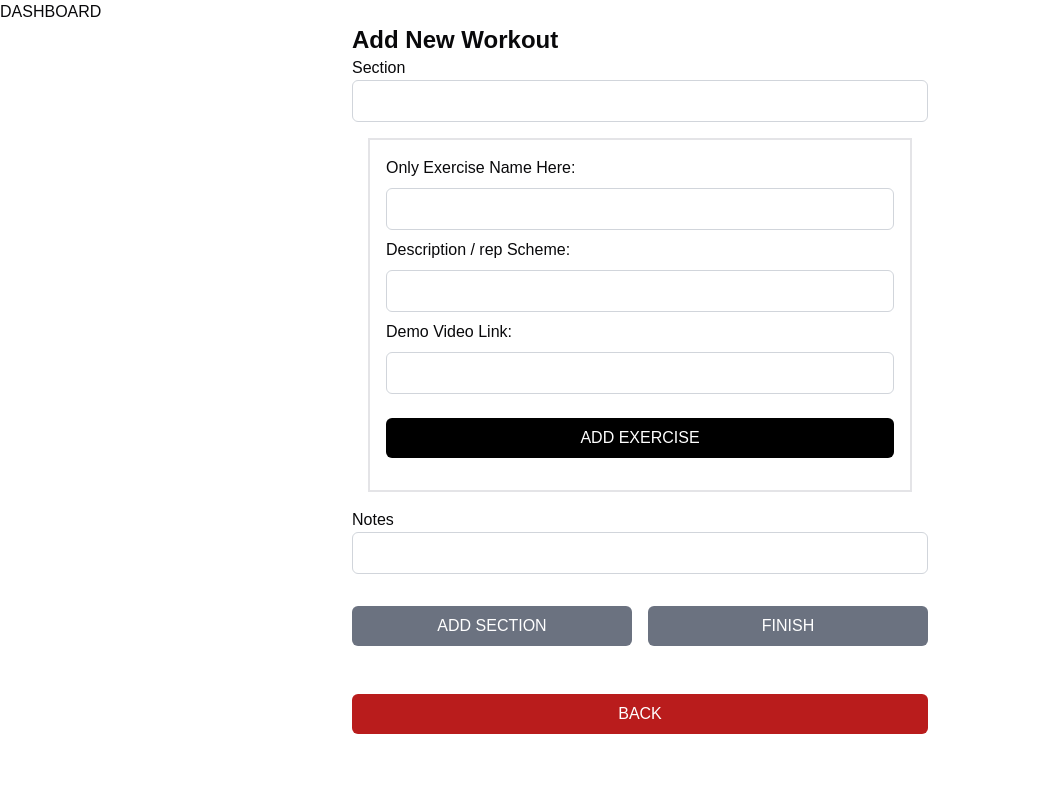
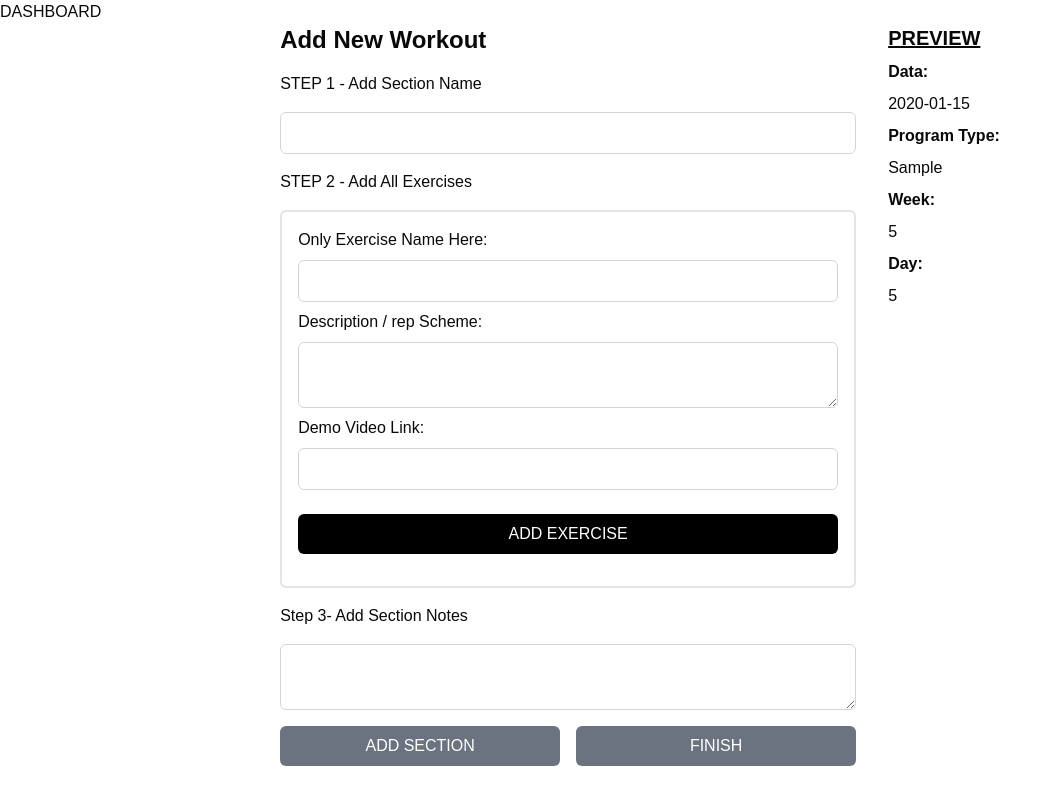
Before and after one commit to altomizawa/functional-body-building, a Next.js app: page /dashboard in a window 1280 px wide. Both pictures are taken after typing "2020-01-15", "Sample", "5", "5" into the empty fields and a click on the button "ADD SECTION". Shown: the whole page, without its empty margins (0-1061 px from the left). Built offline with nearby package versions, Linux system fonts and the light colour scheme.

Commit message:
style: change form for better UX

```diff
--- a/components/AddNewWorkoutForm.js
+++ b/components/AddNewWorkoutForm.js
@@ -17,27 +17,31 @@ const AddNewWorkoutForm = () => {
   const [section, setSection] = useState({
     section: '',
     icon: '',
-    exercises: []
+    exercises: [],
+    notes: ''
   })
 
  function getFormData(e) {
     e.preventDefault()
 
-    fetch('/api/programs/pillars/workouts', {
-      method: 'POST',
-      headers: {
-        'Content-Type': 'application/json'
-      },
-      body: JSON.stringify(newWorkout)
-    })
-    .then(res => res.json())
-    .then(data => console.log(data))
-    .catch(err => console.log(err))
-    // setNewWorkout(...newWorkout, section)
+    // fetch('/api/programs/pillars/workouts', {
+    //   method: 'POST',
+    //   headers: {
+    //     'Content-Type': 'application/json'
+    //   },
+    //   body: JSON.stringify(newWorkout)
+    // })
+    // .then(res => res.json())
+    // .then(data => console.log(data))
+    // .catch(err => console.log(err))
+
+
+    // setNewWorkout(...newWorkout, section) // I don't think this line is needed...
 
     console.log(newWorkout)
   }
 
+  // HANDLE FIRST SECTION CHANGES
   const handleChange = (e) => {
     console.log(e.target.value, e.target.name)
     setNewWorkout( prev => {
@@ -61,7 +65,7 @@ const AddNewWorkoutForm = () => {
     // addSectionValue(e.target.value)
   }
 
-  // HANDLE EXERCICES CHANGES
+  // HANDLE EXERCISES CHANGES
   const handleExerciseChange = (e) => {
     console.log(e.target.value, e.target.name)
     setExercise( prev => {
@@ -88,7 +92,8 @@ const AddNewWorkoutForm = () => {
           {
             section: value,
             icon: 'ideaIcon',
-            exercises: []
+            exercises: [],
+            notes: ''
           }
           ]
       }
@@ -136,7 +141,7 @@ const AddNewWorkoutForm = () => {
 
   return (
     <div className='w-[90%] mx-auto flex justify-center'>
-      <form name="newWorkout" onSubmit={getFormData} className='flex flex-col w-[50%] min-w-[400px]'>
+      <form name="newWorkout" onSubmit={getFormData} className='flex flex-col w-[50%] min-w-[400px] space-y-4'>
         <h2 className='text-2xl font-bold'>Add New Workout</h2>
 
         {sectionNumber === 0 ?
@@ -153,8 +158,39 @@ const AddNewWorkoutForm = () => {
           {/* <button type="button" onClick={nextStep} className='bg-gray-500 text-white rounded-md p-2'>NEXT</button> */}
           <button type="submit"className='bg-gray-500 text-white rounded-md p-2'>FINISH</button>
         </div>
-        {sectionNumber > 0 && <button type="button" onClick={()=>{setSectionNumber(0)}} className='bg-red-700 text-white rounded-md p-2 mt-12'>BACK</button>}
+        {/* {sectionNumber > 0 && <button type="button" onClick={()=>{setSectionNumber(0)}} className='bg-red-700 text-white rounded-md p-2 mt-12'>BACK</button>} */}
       </form>
+      <div className='pl-8 space-y-2'>
+        <h2 className='font-bold uppercase text-xl underline'>PREVIEW</h2>
+        <h3>Data:</h3>
+        <p>{newWorkout.date}</p>
+        <h3>Program Type:</h3>
+        <p>{newWorkout.program}</p>
+        <h3>Week:</h3>
+        <p>{newWorkout.week}</p>
+        <h3>Day:</h3>
+        <p>{newWorkout.day}</p>
+        {newWorkout.workout && newWorkout.workout.map((section, index) => {
+          return (
+            <div key={index}>
+              {/* <h3>Section {index + 1}</h3> */}
+              <h3 className='uppercase'>{section.section}</h3>
+              {section.exercises.map((exercise, index) => {
+                return (
+                  <div key={index}>
+                    <p>{exercise.name}</p>
+                    <p>{exercise.description}</p>
+                    <p>{exercise.video}</p>
+                  </div>
+                )
+              })}
+              <h3>{section.section} Notes</h3>
+              <p>{section.notes}</p>
+            </div>)
+        }
+        )}
+        {/* <pre>{JSON.stringify(newWorkout, null, 2)}</pre> */}
+      </div>
     </div>
   )
 }
--- a/components/ExerciseInputs.js
+++ b/components/ExerciseInputs.js
@@ -6,15 +6,17 @@ const ExerciseInputs = ({ handleSectionChange, handleExerciseChange, addExercise
 
   return (
     <>
-      <label htmlFor="section">Section</label>
+      <label htmlFor="section">STEP 1 - Add Section Name</label>
       <input type="text" name="section" onChange={handleSectionChange} value={section.section} />
 
-      <div className='m-4 border-2 flex flex-col gap-2 p-4'>
+      <p>STEP 2 - Add All Exercises</p>
+      <div className='my-4 border-2 flex flex-col gap-2 p-4 rounded-md'>
         <label htmlFor="name" >Only Exercise Name Here:</label>
         <input type="text" name="name"  onChange={handleExerciseChange} value={exercise.name} />
 
         <label htmlFor="description">Description / rep Scheme:</label>
-        <input type="text" name="description" onChange={handleExerciseChange} value={exercise.description}  />
+        {/* <input type="text" name="description" onChange={handleExerciseChange} value={exercise.description}  /> */}
+        <textarea name="description" onChange={handleExerciseChange} value={exercise.description} className='border border-gray-300 rounded-md p-2'/>
 
         <label htmlFor="video">Demo Video Link:</label>
         <input type="text" name="video" onChange={handleExerciseChange} value={exercise.video}  />
@@ -22,9 +24,9 @@ const ExerciseInputs = ({ handleSectionChange, handleExerciseChange, addExercise
         <button onClick={addExercise} type="button" className='bg-black rounded-md py-2 mt-4 mb-4 text-white'>ADD EXERCISE</button>
       </div>
 
-      <label htmlFor="notes">Notes</label>
-      <input type="text" name="notes" onChange={handleSectionChange} />
-
+      <label htmlFor="notes">Step 3- Add Section Notes</label>
+      {/* <input type="text" name="notes" onChange={handleSectionChange} value={section.notes ? section.notes : ''} /> */}
+      <textarea name="notes" onChange={handleSectionChange} value={section.notes ? section.notes : ''} className='border border-gray-300 rounded-md p-2'/>
     </>
   )
 }
--- a/components/WorkoutIntroInputs.js
+++ b/components/WorkoutIntroInputs.js
@@ -7,10 +7,16 @@ const WorkoutIntroInputs = ({ handleChange }) => {
         <input type="date" name="date" required onChange={handleChange}/>
         <label htmlFor="program">Program Type</label>
         <input type="string" name="program" required onChange={handleChange} />
-        <label htmlFor="week">Week</label>
-        <input type="number" name="week" required onChange={handleChange} />
-        <label htmlFor="day">Day</label>
-        <input type="number" name="day" required onChange={handleChange} />
+        <div className='overflow-hidden grid grid-cols-2 gap-2'>
+          <div>
+            <label htmlFor="week">Week</label>
+            <input type="number" name="week" required onChange={handleChange} />
+          </div>
+          <div>
+            <label htmlFor="day">Day</label>
+            <input type="number" name="day" required onChange={handleChange} />
+          </div>
+        </div>
     </>
   )
 }
```
